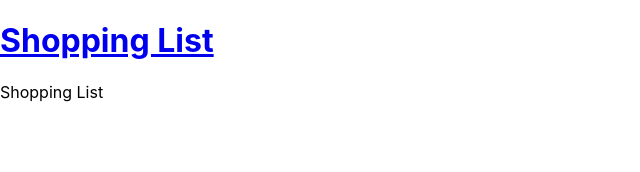
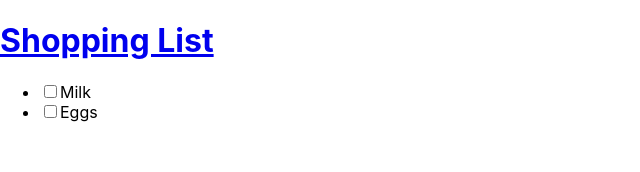
Before and after one commit to pizzapanther/react-shopping, a React (Create React App) app: page / in a window 1280 px wide. Shown: the top 172 px of the page, without its empty margins (0-640 px from the left). Built offline with nearby package versions, Linux system fonts and the light colour scheme.

Commit message:
redux setup

```diff
--- a/package.json
+++ b/package.json
@@ -8,8 +8,10 @@
     "@testing-library/user-event": "^12.8.3",
     "react": "^17.0.2",
     "react-dom": "^17.0.2",
+    "react-redux": "^7.2.4",
     "react-router-dom": "^5.2.0",
     "react-scripts": "4.0.3",
+    "redux": "^4.1.1",
     "web-vitals": "^1.1.2"
   },
   "scripts": {
--- /dev/null
+++ b/src/reducer.js
@@ -0,0 +1,17 @@
+var initialState = {
+	shopping_list: [
+		{name: "Milk", in_cart: false},
+		{name: "Eggs", in_cart: false}
+	]
+};
+
+
+function slist_reducer (state, action) {
+	if (state === undefined) {
+    return initialState;
+  }
+
+  return state;
+}
+
+export default slist_reducer;
--- a/src/shopping-list.jsx
+++ b/src/shopping-list.jsx
@@ -1,11 +1,26 @@
 import react from 'react';
+import { connect } from 'react-redux';
 
 class ShoppingList extends (react.Component) {
 	render() {
 		return (
-			<div>Shopping List</div>
+			<div>
+				<ul>
+					{this.props.shopping_list.map((item, index) => {
+					  return <li key={index}>
+					    <input type="checkbox"/>
+					    {item.name}
+					  </li>;
+					})}
+				</ul>
+			</div>
 		);
 	}
 }
 
-export default ShoppingList;
+function mapStateToProps (state) {
+	return {shopping_list: state.shopping_list};
+}
+
+var ConnectedShoppingList = connect(mapStateToProps)(ShoppingList);
+export default ConnectedShoppingList;
--- /dev/null
+++ b/src/store.js
@@ -0,0 +1,7 @@
+import { createStore } from 'redux';
+
+import slist_reducer from './reducer.js';
+
+var store = createStore(slist_reducer);
+
+export default store;
```
Also changed, not shown: src/App.jsx (+5 -2 lines), 2 other files (tests, documents, lock files or other folders).
